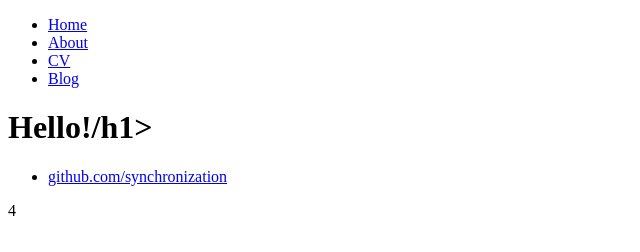
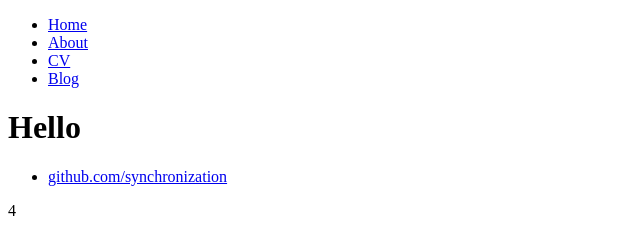
Before and after one commit to synchronization/synchronization..github.io, a plain HTML site: page index.html in a window 1280 px wide. Shown: the whole page, without its empty margins (0-640 px from the left). Drawn offline with Linux system fonts and the light colour scheme.

Commit message:
Update index.html

```diff
--- a/index.html
+++ b/index.html
@@ -14,7 +14,7 @@
 		</nav>
 		<div class="container">
     		<div class="blurb">
-        		<h1>Hello!/h1>
+        		<h1>Hello</h1>
     		</div><!-- /.blurb -->
 		</div><!-- /.container -->
 		<footer>
```
